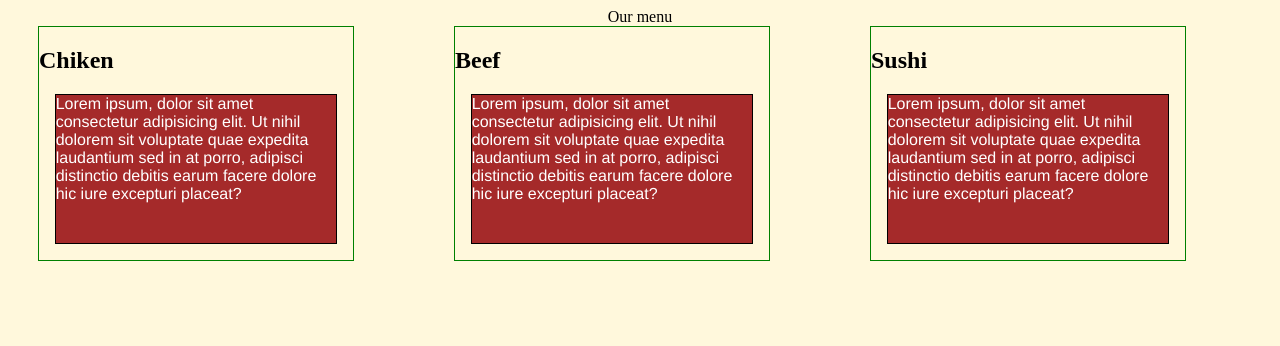
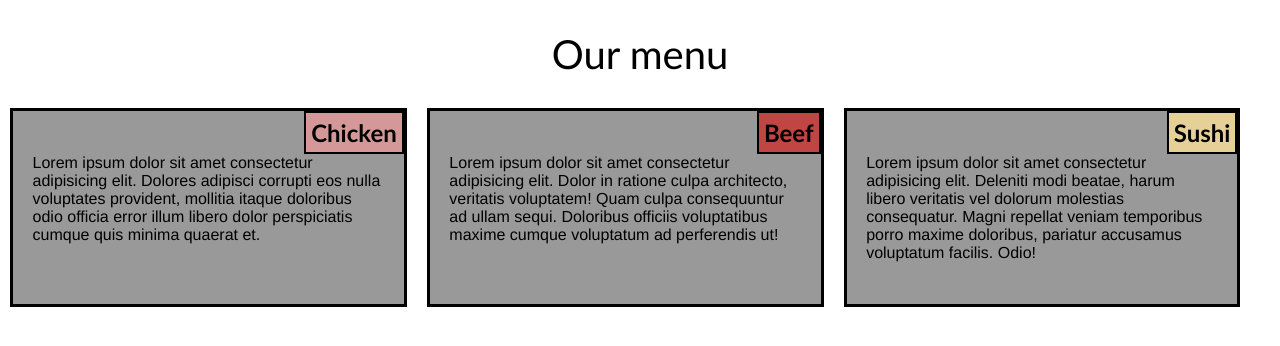
Before and after one commit to AndresCastillo28/module2-solution, a plain HTML site: page module2-solution/index.html in a window 1280 px wide. Drawn offline with Linux system fonts and the light colour scheme.

Commit message:
progress

```diff
--- a/module2-solution/css/styles.css
+++ b/module2-solution/css/styles.css
@@ -1,39 +1,70 @@
 * {
     box-sizing: border-box;
+    font-family: 'Gill Sans', 'Gill Sans MT', Calibri, 'Trebuchet MS', sans-serif;
+    padding: 0;
+    margin: 0;
 }
 
-body{
-    background-color: cornsilk;
-}
 header{
     text-align: center;
+    margin-top: 30px;
+    margin-bottom: 30px;
+    font-size: 40px;
 }
 .row {
     width: 100%;
 }
-section {
-    margin-right: 70px;
-    margin-left: 30px;
-
+h2{
+  float: right;
+  position: relative;
+  background-color: aqua;
+  padding: 5px;
+  border: solid black 2px;
+}
+.chicken{
+  background-color: #d59898;
+}
+.beef {
+  background-color: #c14543;
+}
+.sushi {
+  background-color: #e5d198;
 }
 p {
-    border: 1px solid black;
-    background-color: #A52A2A;
+    clear: right;
     width: 90%;
     height: 150px;
     margin-right: auto;
     margin-left: auto;
     font-family: Helvetica;
-    color: white;
+  }
+div div {
+    margin-left: 10px;
+    margin-right: 10px;
+    background-color: #999999;
+    border: solid black 3px;
   }
 
-  @media (min-width: 1200px) {
+  @media (min-width: 992px) {
+
     .col-lg-3 {
       float: left;
-      border: 1px solid green;
-    }
-    .col-lg-3 {
-      width: 25%;
+      width: 31%;
     }
 
   }
+
+@media (min-width: 768px) and (max-width: 991px){
+  .col-md-2, .col-md-1{
+    float: left;
+  }
+  .col-md-2 {
+    width: 45%;
+  }
+
+}
+@media (max-width: 767px){
+  .col-sm-1 {
+    border: 1px solid grey
+  }
+}
--- a/module2-solution/index.html
+++ b/module2-solution/index.html
@@ -14,21 +14,24 @@
         Our menu
     </header>
     <div class="row">
-        <section class="col-lg-3 col-md-6">
-            <h2>Chiken</h2>
-            <p>Lorem ipsum, dolor sit amet consectetur adipisicing elit. Ut nihil dolorem sit voluptate quae expedita
-                laudantium sed in at porro, adipisci distinctio debitis earum facere dolore hic iure excepturi placeat?</p>
-        </section>
-        <section class="col-lg-3 col-md-6">
-            <h2>Beef</h2>
-            <p>Lorem ipsum, dolor sit amet consectetur adipisicing elit. Ut nihil dolorem sit voluptate quae expedita
-            laudantium sed in at porro, adipisci distinctio debitis earum facere dolore hic iure excepturi placeat?</p>
-        </section>
-        <section class="col-lg-3 col-md-6">
-            <h2>Sushi</h2>
-            <p>Lorem ipsum, dolor sit amet consectetur adipisicing elit. Ut nihil dolorem sit voluptate quae expedita
-                laudantium sed in at porro, adipisci distinctio debitis earum facere dolore hic iure excepturi placeat?</p>
-        </section>
+        <div class="col-lg-3 col-md-2 col-sm-1">
+            <h2 class="chicken">Chicken</h2>
+            <p>Lorem ipsum dolor sit amet consectetur adipisicing elit. Dolores adipisci corrupti eos nulla voluptates
+                provident, mollitia itaque doloribus odio officia error illum libero dolor perspiciatis cumque quis
+                minima quaerat et.</p>
+        </div>
+        <div class="col-lg-3 col-md-2 col-sm-1">
+            <h2 class="beef">Beef</h2>
+            <p>Lorem ipsum dolor sit amet consectetur adipisicing elit. Dolor in ratione culpa architecto, veritatis
+                voluptatem! Quam culpa consequuntur ad ullam sequi. Doloribus officiis voluptatibus maxime cumque
+                voluptatum ad perferendis ut!</p>
+        </div>
+        <div class="col-lg-3 col-md-1 col-sm-1">
+            <h2 class="sushi">Sushi</h2>
+            <p>Lorem ipsum dolor sit amet consectetur adipisicing elit. Deleniti modi beatae, harum libero veritatis vel
+                dolorum molestias consequatur. Magni repellat veniam temporibus porro maxime doloribus, pariatur
+                accusamus voluptatum facilis. Odio!</p>
+        </div>
     </div>
 </body>
 
```
